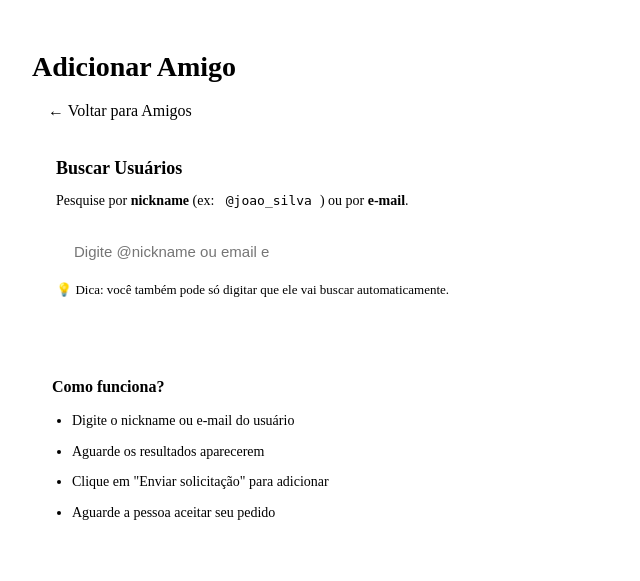
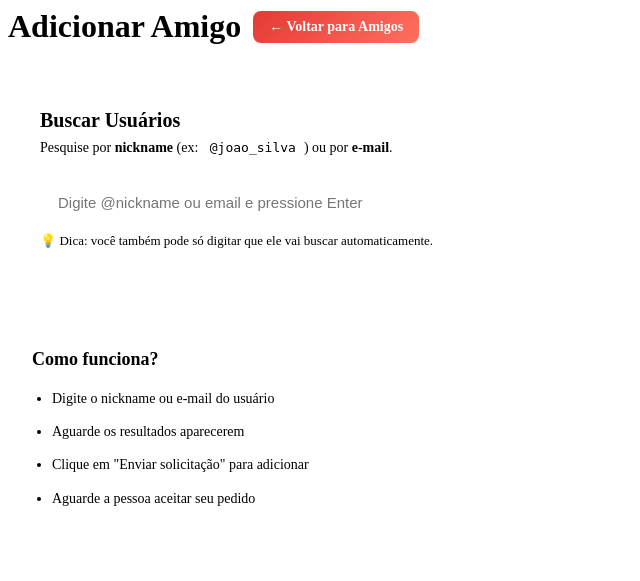
Before and after one commit to BrookSK/Agente-IA-Tuquinha, a PHP site: page /app/Views/external_dashboard/friends_add.php in a window 1280 px wide. Shown: the top 581 px of the page, without its empty margins (0-640 px from the left). Run offline with PHP 8.4, Linux system fonts and the light colour scheme.

Commit message:
Correções Vacari

```diff
--- a/app/Views/external_courses/home.php
+++ b/app/Views/external_courses/home.php
@@ -621,10 +621,6 @@ $logoUrl = isset($branding) && is_array($branding) && !empty($branding['logo_url
       <?= $priceCents > 0 ? 'Comprar Agora - R$ ' . $price : 'Começar Gratuitamente' ?> →
     </a>
   </div>
-
-  <footer>
-    <span>Resenha 2.0 - Uma empresa Nuvem Labs</span>
-  </footer>
 </div>
 
 <script>
--- a/app/Views/external_dashboard/friends_add.php
+++ b/app/Views/external_dashboard/friends_add.php
@@ -22,35 +22,31 @@ $accentColor = !empty($branding['accent_color']) ? $branding['accent_color'] : '
         border: 1px solid rgba(<?= hexdec(substr($accentColor, 1, 2)) ?>, <?= hexdec(substr($accentColor, 3, 2)) ?>, <?= hexdec(substr($accentColor, 5, 2)) ?>, 0.3);
     }
 </style>
-<div class="container-fluid" style="padding: 24px; max-width: 100%; margin: 0 auto;">
-    <div class="row">
-        <div class="col-12">
-            <div class="d-flex justify-content-between align-items-center mb-4">
-                <h1 style="font-size: 28px; font-weight: 700; color: var(--text-primary);">Adicionar Amigo</h1>
-                <a href="/painel-externo/amigos" class="btn btn-outline-secondary" style="border: 1px solid var(--border-subtle); color: var(--text-primary); padding: 8px 16px; border-radius: 8px; text-decoration: none;">
+
+<!-- Header -->
+<div style="margin-bottom: 32px;">
+    <div style="display: flex; align-items: center; gap: 12px; margin-bottom: 12px;">
+        <h1 style="font-size: 32px; font-weight: 800; color: var(--text-primary); margin: 0;">Adicionar Amigo</h1>
+        <a href="/painel-externo/amigos" style="display: inline-flex; align-items: center; gap: 6px; padding: 8px 16px; background: linear-gradient(135deg, <?= $primaryColor ?>, <?= $secondaryColor ?>); color: #fff; border-radius: 8px; text-decoration: none; font-size: 14px; font-weight: 600;">
             ← Voltar para Amigos
         </a>
     </div>
 </div>
-    </div>
 
-    <div class="row">
-        <div class="col-lg-8 col-12">
-            <div class="card" style="background: var(--surface-card); border: 1px solid var(--border-subtle); border-radius: 12px; padding: 24px;">
-                <div style="margin-bottom: 20px;">
-                    <h2 style="font-size: 18px; font-weight: 600; color: var(--text-primary); margin-bottom: 8px;">Buscar Usuários</h2>
-                    <p style="font-size: 14px; color: var(--text-secondary); margin-bottom: 16px;">
-                        Pesquise por <strong>nickname</strong> (ex: <code style="background: var(--surface-subtle); border: 1px solid var(--border-subtle); padding: 2px 8px; border-radius: 6px; font-size: 13px;">@joao_silva</code>) ou por <strong>e-mail</strong>.
+<!-- Search Section -->
+<div style="max-width: 800px;">
+    <div style="background: var(--bg-card); border: 1px solid var(--border); border-radius: 16px; padding: 32px; margin-bottom: 24px;">
+        <h2 style="font-size: 20px; font-weight: 700; color: var(--text-primary); margin: 0 0 8px 0;">Buscar Usuários</h2>
+        <p style="font-size: 14px; color: var(--text-secondary); margin: 0 0 24px 0;">
+            Pesquise por <strong>nickname</strong> (ex: <code style="background: var(--bg-main); border: 1px solid var(--border); padding: 2px 8px; border-radius: 6px; font-size: 13px;">@joao_silva</code>) ou por <strong>e-mail</strong>.
         </p>
-                </div>
 
-                <div class="mb-3">
+        <div style="margin-bottom: 16px;">
             <input
                 id="friendSearchInput"
                 type="text"
                 placeholder="Digite @nickname ou email e pressione Enter"
-                        class="form-control form-control-lg"
-                        style="background: var(--surface-subtle); border: 1px solid var(--border-subtle); color: var(--text-primary); padding: 14px 18px; border-radius: 10px; font-size: 15px;"
+                style="width: 100%; background: var(--bg-main); border: 1px solid var(--border); color: var(--text-primary); padding: 14px 18px; border-radius: 10px; font-size: 15px; outline: none;"
                 autocomplete="off"
             />
             <div id="friendSearchHint" style="font-size: 13px; color: var(--text-secondary); margin-top: 8px;">💡 Dica: você também pode só digitar que ele vai buscar automaticamente.</div>
@@ -59,19 +55,16 @@ $accentColor = !empty($branding['accent_color']) ? $branding['accent_color'] : '
         <div id="friendSearchStatus" style="display:none; margin-top:16px; font-size:14px;"></div>
         <div id="friendSearchResults" style="display:flex; flex-direction:column; gap:12px; margin-top:20px;"></div>
     </div>
-        </div>
 
-        <div class="col-lg-4 col-12">
-            <div class="card" style="background: var(--surface-card); border: 1px solid var(--border-subtle); border-radius: 12px; padding: 20px;">
-                <h3 style="font-size: 16px; font-weight: 600; color: var(--text-primary); margin-bottom: 12px;">Como funciona?</h3>
-                <ul style="font-size: 14px; color: var(--text-secondary); line-height: 1.6; padding-left: 20px;">
+    <!-- Instructions -->
+    <div style="background: var(--bg-card); border: 1px solid var(--border); border-radius: 16px; padding: 24px;">
+        <h3 style="font-size: 18px; font-weight: 700; color: var(--text-primary); margin: 0 0 16px 0;">Como funciona?</h3>
+        <ul style="font-size: 14px; color: var(--text-secondary); line-height: 1.8; padding-left: 20px; margin: 0;">
             <li style="margin-bottom: 8px;">Digite o nickname ou e-mail do usuário</li>
             <li style="margin-bottom: 8px;">Aguarde os resultados aparecerem</li>
             <li style="margin-bottom: 8px;">Clique em "Enviar solicitação" para adicionar</li>
             <li>Aguarde a pessoa aceitar seu pedido</li>
         </ul>
-            </div>
-        </div>
     </div>
 </div>
 
@@ -227,8 +220,8 @@ $accentColor = !empty($branding['accent_color']) ? $branding['accent_color'] : '
 
             var div = document.createElement('div');
             div.className = 'card';
-            div.style.background = 'var(--surface-subtle)';
-            div.style.border = '1px solid var(--border-subtle)';
+            div.style.background = 'var(--bg-main)';
+            div.style.border = '1px solid var(--border)';
             div.style.borderRadius = '12px';
             div.style.padding = '16px';
             div.style.display = 'flex';
```
Also changed, not shown: app/Controllers/ExternalUserDashboardController.php (+10 -5 lines), app/Views/external_dashboard/community.php (+18 -4 lines), app/Views/external_dashboard/profile.php (+4 -7 lines). Lines whose indentation alone changed are shown as unchanged.
